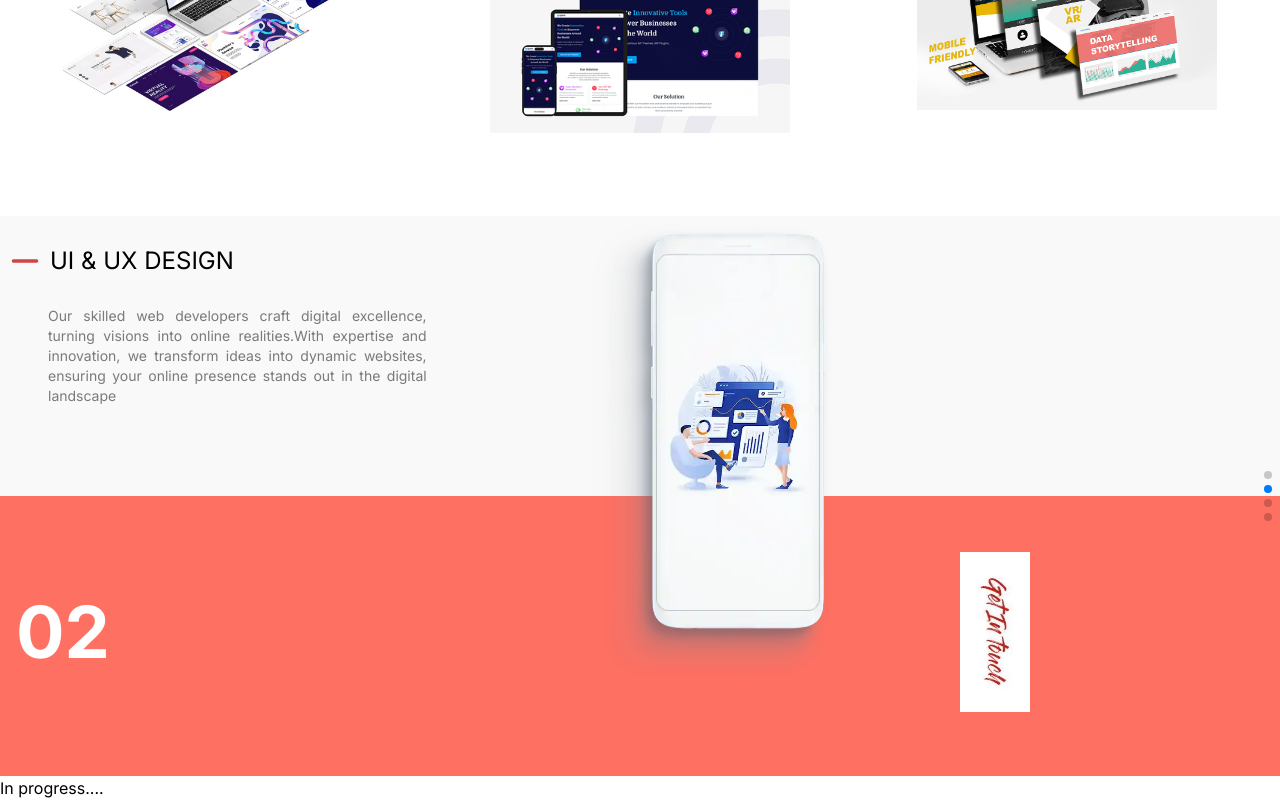
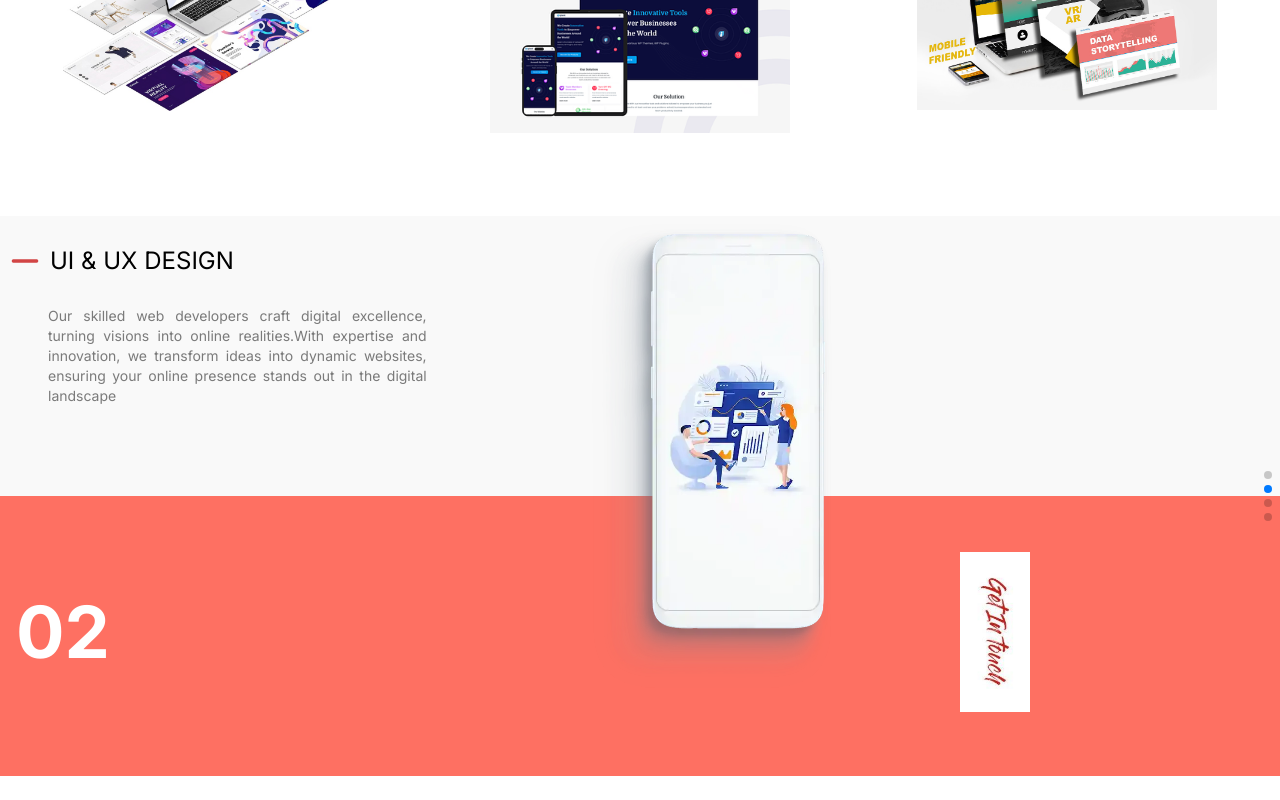
Before and after one commit to ukasha36/American-Web-Express, a Next.js app: page /Banner in a window 1280 px wide. Shown: the part 2184-2984 px from the top of the page. After the commit the page ends 2960 px from the top, so only its background shows below. Built offline with nearby package versions, Linux system fonts and the light colour scheme.

Commit message:
Silder modified

```diff
--- a/src/app/Banner/page.js
+++ b/src/app/Banner/page.js
@@ -168,8 +168,7 @@ function Banner() {
         loop={true}
               autoplay={{
                 delay: 2500,
-                disableOnInteraction: false,
-              }}
+               }}
 
         pagination={{
           clickable: true, // Enable pagination dots
@@ -380,8 +379,12 @@ function Banner() {
       {/* Section 5  */}
 
 
-      <div>
-      In progress....
+      <div className=" md:h-">
+        <div></div>
+        <div></div>
+        <div></div>
+        <div></div>
+        <div></div>
       </div>
     </>
   );
```
